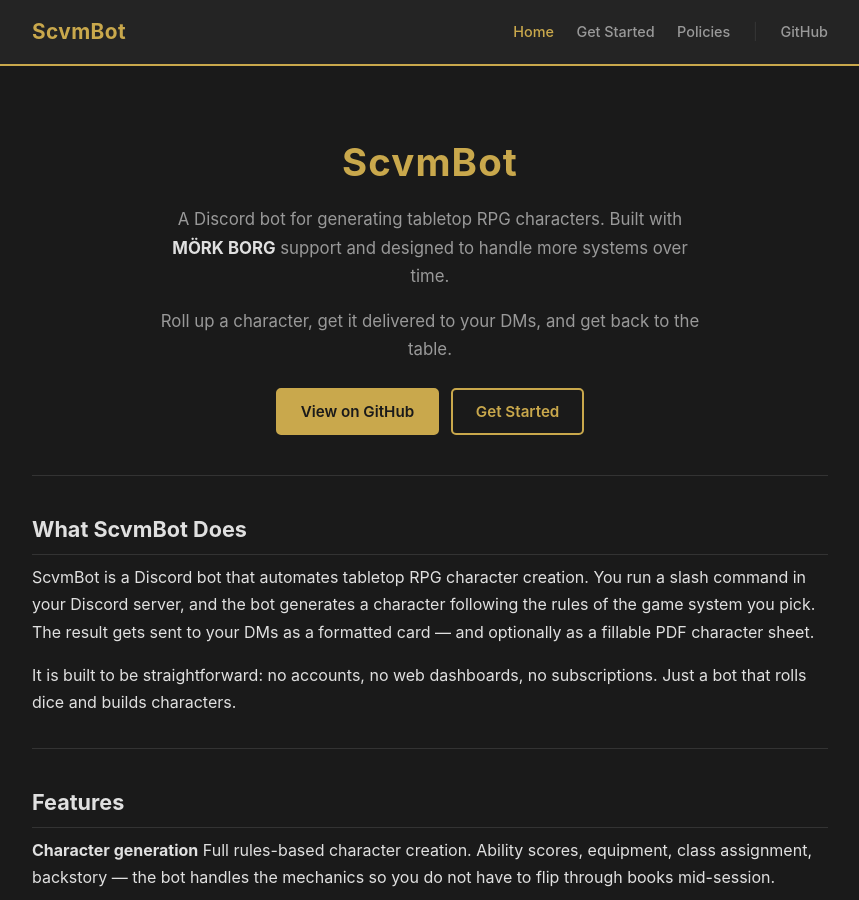
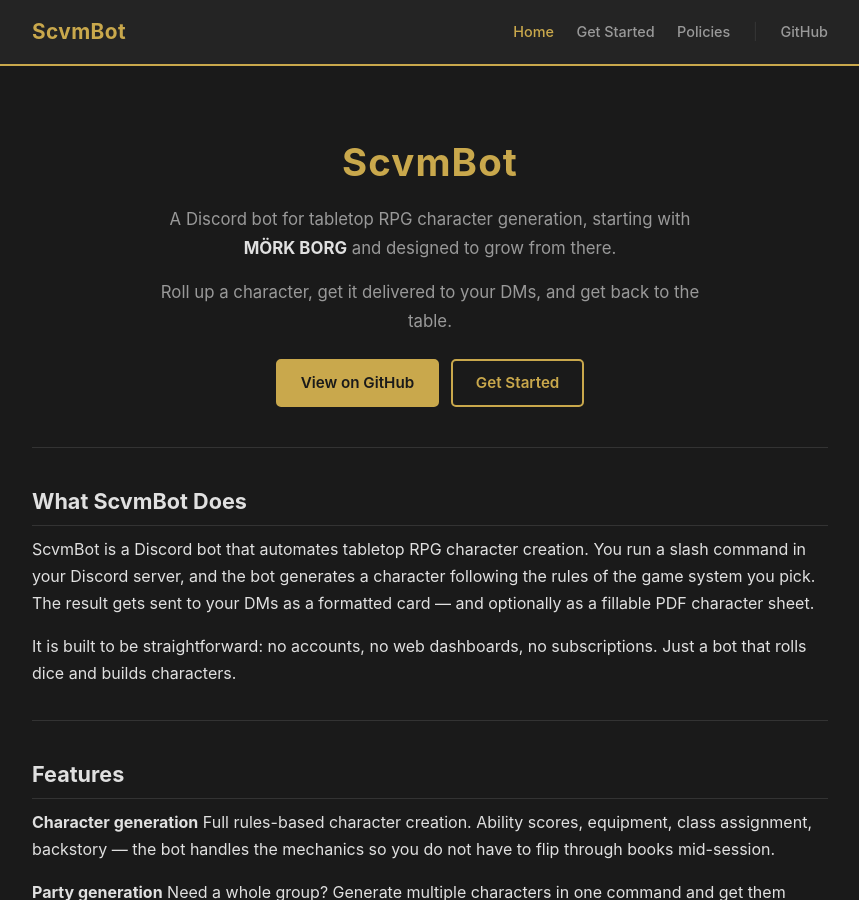
Before and after one commit to ChrisMartin86/ScvmBot, a Jekyll site: the page built from docs/index.md, in a window 1280 px wide and 900 px high. Shown: the whole window, without its empty margins (210-1069 px from the left). Built offline with Jekyll 4.4.1, drawn with Linux system fonts in a browser that asks for light colours.

Commit message:
Fixed the space between Mork and Borg so it won't split. (#18)

```diff
--- a/docs/index.md
+++ b/docs/index.md
@@ -7,7 +7,7 @@ title: Home
 
 # ScvmBot
 
-A Discord bot for generating tabletop RPG characters. Built with **MÖRK BORG** support and designed to handle more systems over time.
+A Discord bot for tabletop RPG character generation, starting with **MÖRK&nbsp;BORG** and designed to grow from there.
 
 Roll up a character, get it delivered to your DMs, and get back to the table.
 
```
